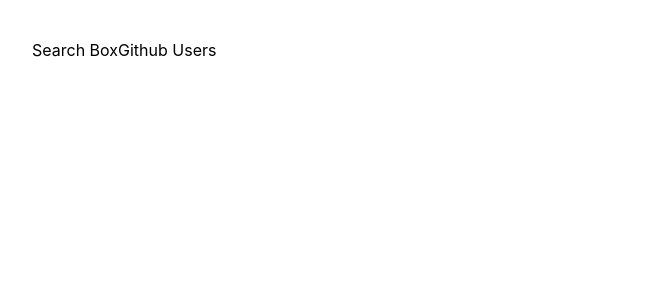
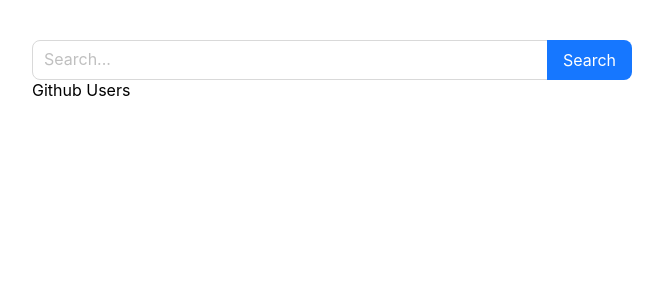
Before and after one commit to Muhammad-Zain01/Github-Users, a React (Create React App) app: page / in a window 1280 px wide. Shown: the top 300 px of the page, without its empty margins (308-971 px from the left). Built offline with nearby package versions, Linux system fonts and the light colour scheme.

Commit message:
Update search-box.jsx

```diff
--- a/src/components/search-box.jsx
+++ b/src/components/search-box.jsx
@@ -1,8 +1,9 @@
 import React from "react"
+import { Input } from 'antd'
 const SearchBox = () => {
     return (
         <>
-            Search Box
+         <Input.Search placeholder="Search..." enterButton="Search" size="large" />
         </>
     )
 }
```
